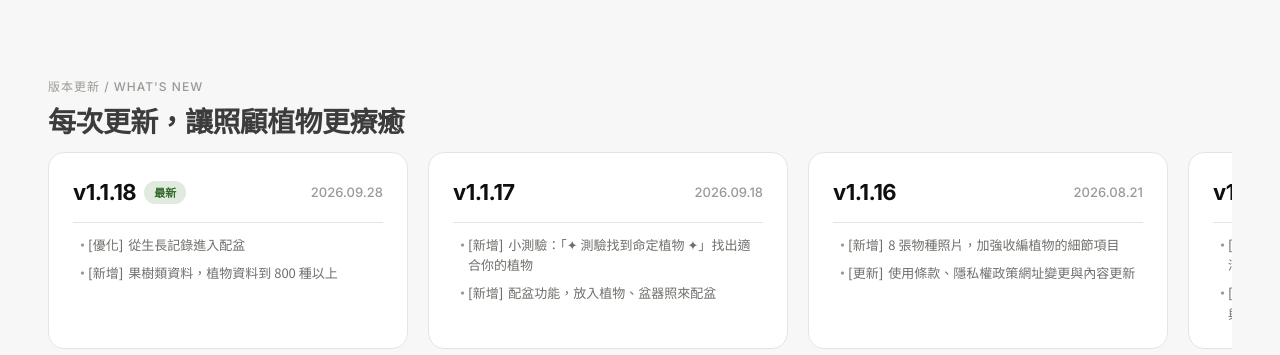
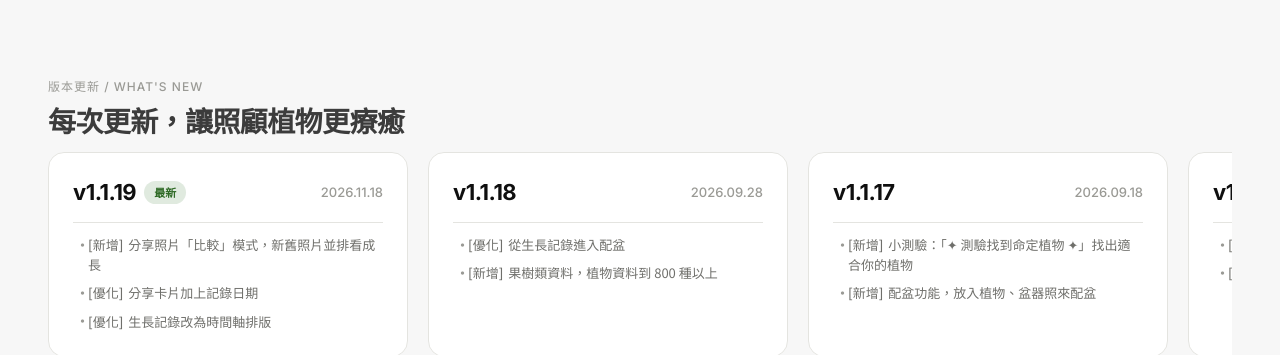
Before and after one commit to shiaupingj/appspdoit, a plain HTML site: page apps/planto.html in a window 1280 px wide. Shown: the part 463-818 px from the top of the page. Drawn offline with Linux system fonts and the light colour scheme.

Commit message:
feat: 更新 IRA v1.14.1 與 Planto v1.1.19 版本說明
Co-Authored-By: Claude Opus 5.5 <noreply@anthropic.com>

```diff
--- a/apps/planto.html
+++ b/apps/planto.html
@@ -81,8 +81,21 @@
       <div class="wn-slider">
         <article class="wn-card">
           <div class="wn-card-top">
+            <span class="wn-ver">v1.1.19</span>
+            <span class="wn-latest">最新</span>
+            <span class="wn-date">2026.11.18</span>
+          </div>
+          <div class="wn-divider"></div>
+          <ul class="wn-notes">
+            <li><span class="wn-tag add">[新增]</span>分享照片「比較」模式，新舊照片並排看成長</li>
+            <li><span class="wn-tag imp">[優化]</span>分享卡片加上記錄日期</li>
+            <li><span class="wn-tag imp">[優化]</span>生長記錄改為時間軸排版</li>
+          </ul>
+        </article>
+
+        <article class="wn-card">
+          <div class="wn-card-top">
             <span class="wn-ver">v1.1.18</span>
-            <span class="wn-latest">最新</span>
             <span class="wn-date">2026.09.28</span>
           </div>
           <div class="wn-divider"></div>
```
Also changed, not shown: apps/ira.html (+12 -1 lines).
